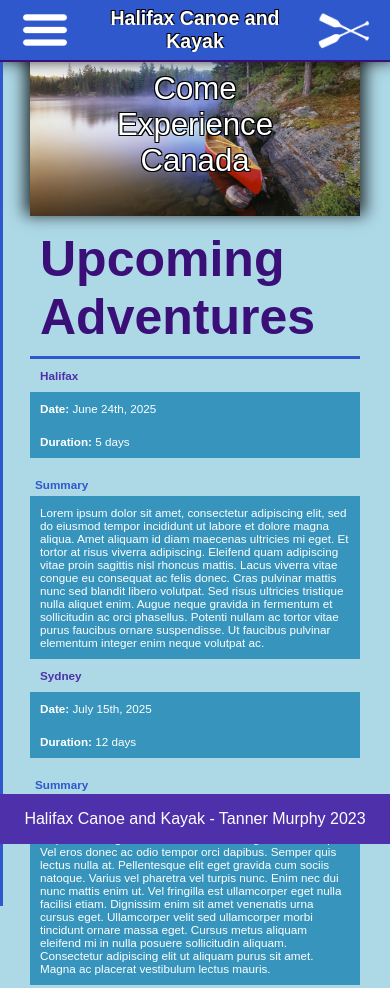
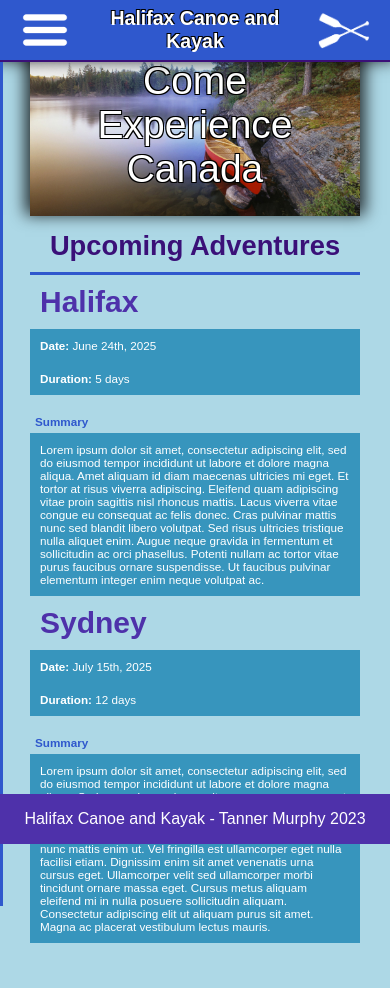
Before and after one commit to TannerMurphy/halifax-canoe, a plain HTML site: page index.html in a window 390 px wide. Drawn offline with nearby package versions, Linux system fonts and the light colour scheme.

Commit message:
Updating header elements for view adjustments

```diff
--- a/css/style.css
+++ b/css/style.css
@@ -71,7 +71,7 @@ main {
 	box-sizing: border-box;
 	padding-bottom: 100px;
 }
-h2, h3, h4, p {
+h3, h4, p {
 	text-align: left;
 	padding: 5px;
 	max-width: 600px;
@@ -81,7 +81,8 @@ h2 {
 	font-size: 50px;
 	border-bottom:3px solid #2F58CD;
 	padding: 10px 10px 10px 10px;
-
+	max-width: 600px;
+	text-align: center;
 }
 h3 {
 	color: #4E31AA;
@@ -156,12 +157,15 @@ footer {
 
 @media screen and (max-width: 800px){
 	.centered-title, header.h1 {
-		font-size: 8vw;
+		font-size: 10vw;
 	}
 	header > h1 {
 		font-size: 5vw;
 	}
-	main > h2, h3, h4, p {
+	main > h3, h4, p {
 		font-size:3vw;
 	}
+	h2 {
+		font-size:7vw;
+	}
 }
```
